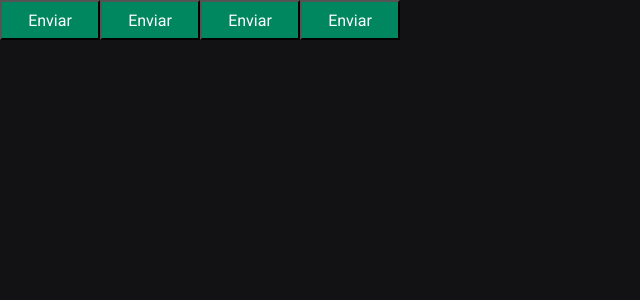
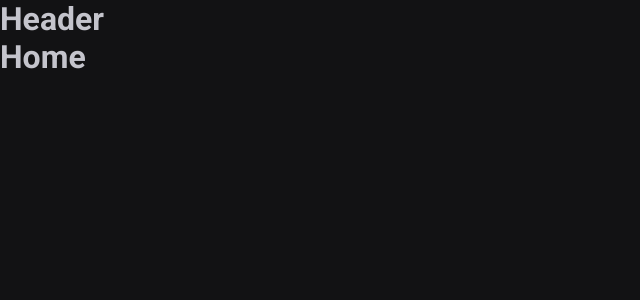
Before and after one commit to alvaropsouza/pomodoro-timer, a React (Vite) app: page / in a window 1280 px wide. Shown: the top 300 px of the page, without its empty margins (0-640 px from the left). Built offline with nearby package versions, Linux system fonts and the light colour scheme.

Commit message:
feat: add default layout

```diff
--- a/package.json
+++ b/package.json
@@ -12,6 +12,7 @@
   "dependencies": {
     "react": "^18.2.0",
     "react-dom": "^18.2.0",
+    "react-router-dom": "^6.22.3",
     "styled-components": "^6.1.8"
   },
   "devDependencies": {
--- a/src/App.tsx
+++ b/src/App.tsx
@@ -1,16 +1,15 @@
-import { Button } from './components/Button'
 import { ThemeProvider } from 'styled-components'
 import { GlobalStyle } from './styles/global'
 import { defaultTheme } from './styles/themes/default'
+import { Router } from './Router'
+import { BrowserRouter } from 'react-router-dom'
 
 export function App() {
   return (
     <ThemeProvider theme={defaultTheme}>
-      <Button variant="primary" />
-      <Button variant="secondary" />
-      <Button variant="danger" />
-      <Button variant="success" />
-
+      <BrowserRouter>
+        <Router />
+      </BrowserRouter>
       <GlobalStyle />
     </ThemeProvider>
   )
--- /dev/null
+++ b/src/Router.tsx
@@ -0,0 +1,15 @@
+import { Routes, Route } from 'react-router-dom'
+import { Home } from './pages/Home'
+import { History } from './pages/History'
+import { DefaultLayout } from './layouts/DefaultLayout'
+
+export function Router() {
+  return (
+    <Routes>
+      <Route path="/" element={<DefaultLayout />}>
+        <Route path="/" element={<Home />}></Route>
+        <Route path="/history" element={<History />}></Route>
+      </Route>
+    </Routes>
+  )
+}
--- a/src/components/Button.styles.ts
+++ /dev/null
@@ -1,26 +0,0 @@
-import styled, { css } from 'styled-components'
-
-export type ButtonVariant = 'primary' | 'secondary' | 'success' | 'danger'
-
-interface ButtonContainerProps {
-  variant: ButtonVariant
-}
-
-const buttonVariants = {
-  primary: 'purple',
-  secondary: 'orange',
-  danger: 'red',
-  success: 'green',
-}
-
-export const ButtonContainer = styled.button<ButtonContainerProps>`
-  width: 100px;
-  height: 40px;
-
-  background-color: ${(props) => props.theme['green-500']};
-  color: ${(props) => props.theme.white};
-
-  /* ${(props) => css`
-    background-color: ${buttonVariants[props.variant]};
-  `} */
-`
--- a/src/components/Button.tsx
+++ /dev/null
@@ -1,8 +0,0 @@
-import { ButtonContainer, ButtonVariant } from './Button.styles'
-interface ButtonProps {
-  variant: ButtonVariant
-}
-
-export function Button({ variant = 'primary' }: ButtonProps) {
-  return <ButtonContainer variant={variant}>Enviar</ButtonContainer>
-}
--- /dev/null
+++ b/src/components/Header.tsx
@@ -0,0 +1,3 @@
+export function Header() {
+  return <h1>Header</h1>
+}
--- /dev/null
+++ b/src/layouts/DefaultLayout.tsx
@@ -0,0 +1,11 @@
+import { Outlet } from 'react-router-dom'
+import { Header } from '../components/Header'
+
+export function DefaultLayout() {
+  return (
+    <div>
+      <Header />
+      <Outlet />
+    </div>
+  )
+}
--- /dev/null
+++ b/src/pages/History.tsx
@@ -0,0 +1,3 @@
+export function History() {
+  return <h1>History</h1>
+}
--- /dev/null
+++ b/src/pages/Home.tsx
@@ -0,0 +1,7 @@
+export function Home() {
+  return (
+    <>
+      <h1>Home</h1>
+    </>
+  )
+}
```
Also changed, not shown: 1 other file (tests, documents, lock files or other folders).
